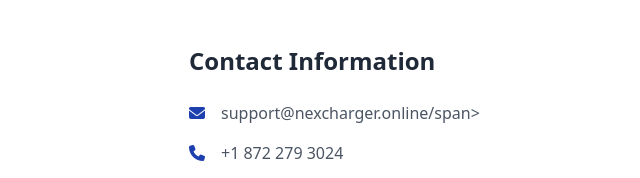
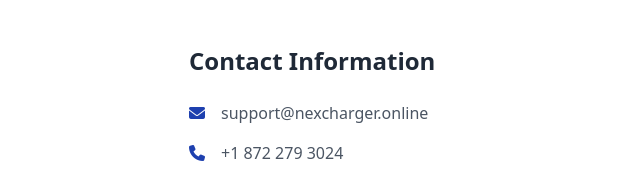
Before and after one commit to JFKOLLIE/nexcharger-landing, a plain HTML site: page index.html in a window 1280 px wide. Shown: the part 5347-5525 px from the top of the page, 3-643 px from the left. Drawn offline with nearby package versions, Linux system fonts and the light colour scheme.

Commit message:
Update index.html

```diff
--- a/index.html
+++ b/index.html
@@ -455,7 +455,7 @@
                     <div class="space-y-4">
                         <div class="flex items-center">
                             <i class="fas fa-envelope text-primary mr-4"></i>
-                            <span class="text-gray-600"> <a href="mailto:support@nexcharger.online" class="text-gray-600">support@nexcharger.online</a>/span> </div>
+                            <span class="text-gray-600"> <a href="mailto:support@nexcharger.online" class="text-gray-600">support@nexcharger.online</a> </div>
                         <div class="flex items-center">
                             <i class="fas fa-phone text-primary mr-4"></i>
                             <span class="text-gray-600">+1 872 279 3024</span>
```
